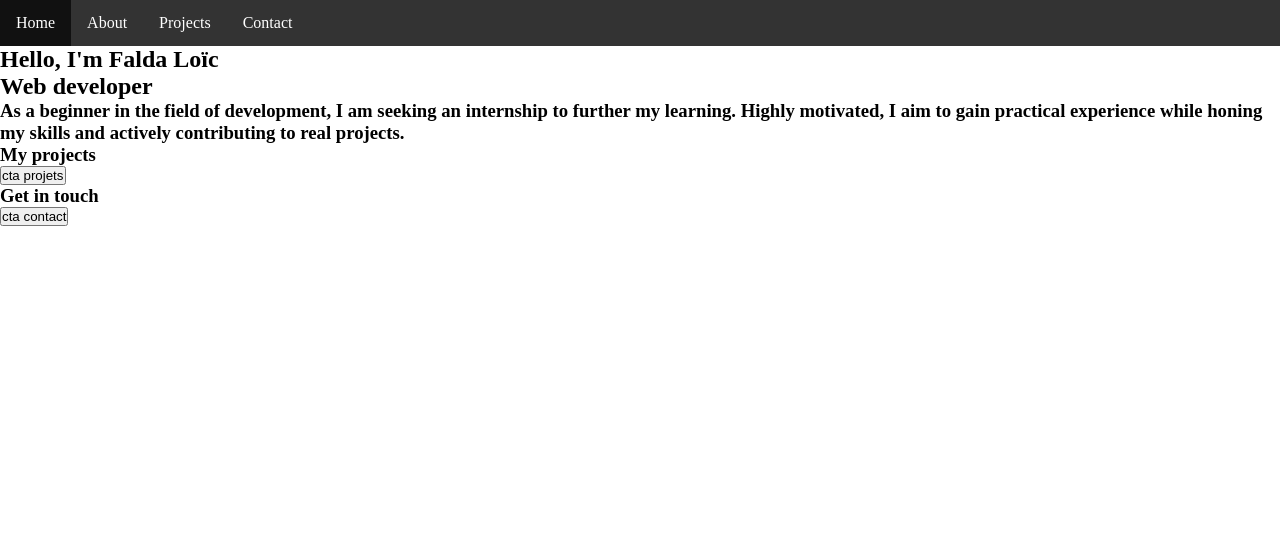
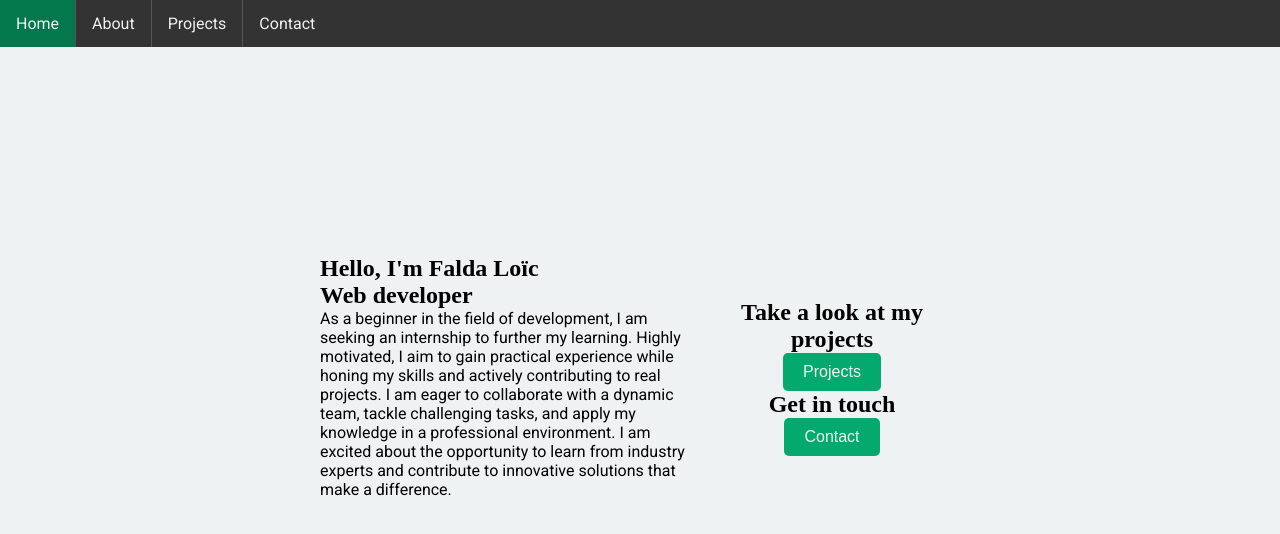
Before and after one commit to falda/myPortfolio, an Angular app: page / in a window 1280 px wide. Shown: the top 534 px of the page. Built offline with nearby package versions, Linux system fonts and the light colour scheme.

Commit message:
J'ai avancé le css de ma page home ainsi que du style global

```diff
--- a/src/app/about/about.component.html
+++ b/src/app/about/about.component.html
@@ -49,7 +49,7 @@
     <section class="cv">
         <h2>My CV</h2>
         <a href="/myCV.pdf" download>
-            <button>Download here</button>
+            <button class="button">Download here</button>
         </a>
         <iframe src="/myCV.pdf" width="600" height="800"></iframe>
     </section>
--- a/src/app/contact/contact.component.html
+++ b/src/app/contact/contact.component.html
@@ -16,7 +16,7 @@
             <label for="message">Message</label>
             <textarea id="message" name="message" rows="5" [(ngModel)]="message" required></textarea>
 
-            <button type="button" (click)="sendMail()">Send Message</button>
+            <button type="button" (click)="sendMail()" class="button">Send Message</button>
         </form>
     </section>
 
--- a/src/app/contact/contact.component.ts
+++ b/src/app/contact/contact.component.ts
@@ -16,7 +16,7 @@ export class ContactComponent {
 
   sendMail(): void {
     const subject = encodeURIComponent(`Message from ${this.name}`);
-    const body = encodeURIComponent(`Name: ${this.name}\nMessage:\n"${this.message}`
+    const body = encodeURIComponent(`Name: ${this.name}\nMessage:\n${this.message}`
     );
 
     window.location.href = `mailto:loifalda@gmail.com?subject=${subject}&body=${body}`;
--- a/src/app/home/home.component.html
+++ b/src/app/home/home.component.html
@@ -1,22 +1,27 @@
 <div class="home-container">
-    <section class="title">
-        <h1>Hello, I'm Falda Loïc</h1>
-        <h2>Web developer</h2>
-    </section>
+    <div class="left">
+        <section class="title">
+            <h1>Hello, I'm Falda Loïc</h1>
+            <h2>Web developer</h2>
+        </section>
 
-    <section class="introduction">
-        <h3>
-            As a beginner in the field of development, I am seeking an internship to further my learning.
-            Highly motivated, I aim to gain practical experience while honing my skills and actively contributing to real projects.
-        </h3>
+        <section class="introduction">
+            <p>
+                As a beginner in the field of development, I am seeking an internship to further my learning. Highly motivated,
+                I aim to gain practical experience while honing my skills and actively contributing to real projects.
+                I am eager to collaborate with a dynamic team, tackle challenging tasks, and apply my knowledge in a professional environment.
+                I am excited about the opportunity to learn from industry experts and contribute to innovative solutions that make a difference.
+            </p>
+        </section>
+    </div>
 
-    </section>
+    <div class="right">
+        <section class="call-to-actions">
+            <h2>Take a look at my projects</h2>
+            <button routerLink="projects" class="button">Projects</button>
 
-    <section class="call-to-actions">
-        <h3>My projects</h3>
-        <button routerLink="projects">cta projets</button>
-
-        <h3>Get in touch</h3>
-        <button routerLink="contact">cta contact</button>
-    </section>
+            <h2>Get in touch</h2>
+            <button routerLink="contact" class="button">Contact</button>
+        </section>
+    </div>
 </div>
--- a/src/app/home/home.component.scss
+++ b/src/app/home/home.component.scss
@@ -0,0 +1,52 @@
+.home-container {
+    display: flex;
+
+    // Center horizontaly
+    justify-content: center;
+
+    // Center vertically
+    align-items: center;
+
+    width: 100%;
+    height: 70vh;
+
+    .left, .right {
+        height: auto;
+    }
+
+    .left {
+        width: 30%;
+        display: flex;
+        text-align: left;
+
+        // Align vertically
+        flex-direction: column;
+    }
+
+    .right {
+        width: 20%;
+        display: flex;
+        align-items: center;
+        flex-direction: column;
+    }
+
+    .call-to-actions {
+        // Center titles and buttons
+        text-align: center;
+    }
+}
+
+// Change on small screen
+@media (max-width: 768px) {
+    .home-container {
+        display:block;
+        width: 100%;
+        height: auto;
+
+        .left, .right {
+            text-align: center;
+            padding: 20px;
+            width: 100%;
+        }
+    }
+}
--- a/src/app/navigation/navigation.component.scss
+++ b/src/app/navigation/navigation.component.scss
@@ -1,3 +1,6 @@
+$primary-color: #04AA6D;
+$darken-primary-color: darken($primary-color, 10%);
+
 .navigation{
     // A sticky element toggles between relative and fixed, depending on the scroll position.
     position: -webkit-sticky;
@@ -12,6 +15,7 @@
 
     width: 100%;
     background-color: #333;
+    margin-bottom: 50px;
 
     a {
         // Display items horizontally
@@ -20,19 +24,42 @@
         //  Set the horizontal alignment of the text.
         text-align: center;
 
-        color: white;
+        // Transition for smooth color change on hover
+        transition: background-color 0.3s ease;
+
+
+        color: #f1f1f1;;
         padding: 14px 16px;
-        text-decoration: none;
+        border-right: 1px solid #555;
 
         &:hover {
-            background-color: #111;
+            background-color: $darken-primary-color;
         }
 
+        &:last-child {
+            border-right: none;
+        }
 
+        &:focus {
+            // Highlight the focused link
+            outline: 2px solid $darken-primary-color;
+        }
     }
 
-    // change background color of the page-link the user is currently on
+    // Change background color of the page-link the user is currently on
     .active {
-        background-color: #04AA6D;
+        background-color: $primary-color;
     }
 }
+
+// Change on small screen
+@media (max-width: 768px) {
+    .navigation {
+        position: static;
+
+        a {
+            display: block;
+            width: 100%;
+        }
+    }
+}
--- a/src/index.html
+++ b/src/index.html
@@ -5,6 +5,9 @@
   <title>MyPortfolio</title>
   <base href="/">
   <meta name="viewport" content="width=device-width, initial-scale=1">
+  <link rel="preconnect" href="https://fonts.googleapis.com">
+  <link rel="preconnect" href="https://fonts.gstatic.com" crossorigin>
+  <link href="https://fonts.googleapis.com/css2?family=Montserrat:ital,wght@0,100..900;1,100..900&family=Roboto:wght@400;700&display=swap" rel="stylesheet">
   <link rel="icon" type="image/x-icon" href="favicon.ico">
 </head>
 <body>
--- a/src/styles.scss
+++ b/src/styles.scss
@@ -1,4 +1,79 @@
+$primary-color: #04AA6D;
+
 * {
     margin: 0;
     padding: 0;
+
+    // Include border and padding inside height and width
+    box-sizing: border-box;
 }
+
+html, body {
+    height: 100%;
+    font-size: 16px;
+}
+
+body {
+    font-family: 'Roboto', sans-serif;
+    font-weight: 400;
+    background-color: #eef2f3;
+}
+
+h1, h2, h3 {
+    font-family: 'Montserrat', sans-serif;
+    font-weight: 700;
+}
+
+h1, h2, h3 {
+    font-family: 'Playfair Display', serif;
+}
+
+a {
+    text-decoration: none;
+
+    // Keep default color
+    color: inherit;
+}
+
+ul, ol {
+    list-style: none;
+}
+
+
+.button {
+    background-color: $primary-color;
+    color: #f1f1f1;
+    border: none;
+    padding: 10px 20px;
+    font-size: 16px;
+
+    // Round corners
+    border-radius: 5px;
+
+    // Change cursor to pointer on hover
+    cursor: pointer;
+
+    // Smooth transition for hover effect
+    transition: all 0.3s ease;
+
+    &:hover {
+        // Slight upward movement on hover
+        transform: translateY(-2px);
+
+        background-color: darken($primary-color, 10%);
+    }
+
+    &:active {
+        // Reset position when active
+        transform: translateY(0);
+
+        box-shadow: 0 2px 5px rgba(0, 0, 0, 0.2);
+    }
+
+    &:focus {
+        // Remove default outline
+        outline: none;
+
+        box-shadow: 0 0 0 3px rgba($primary-color, 0.5);
+    }
+}
```
